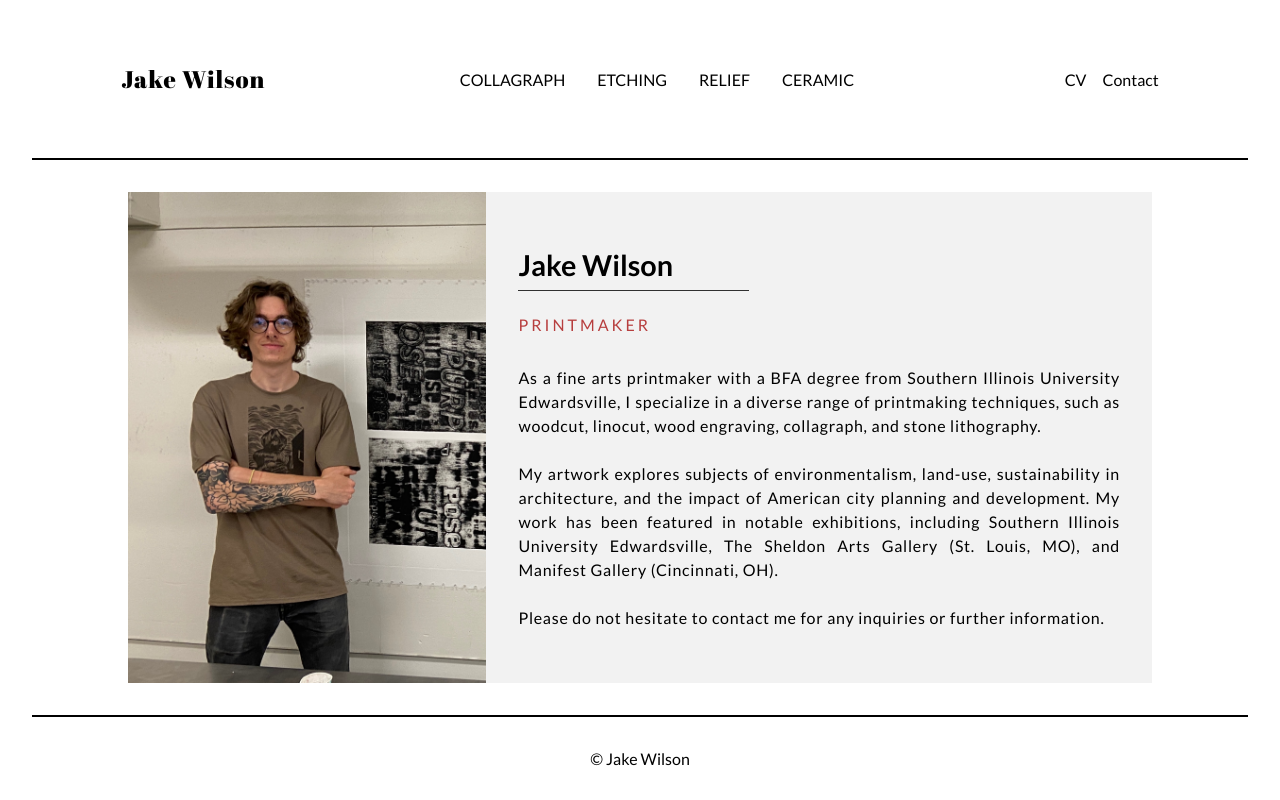
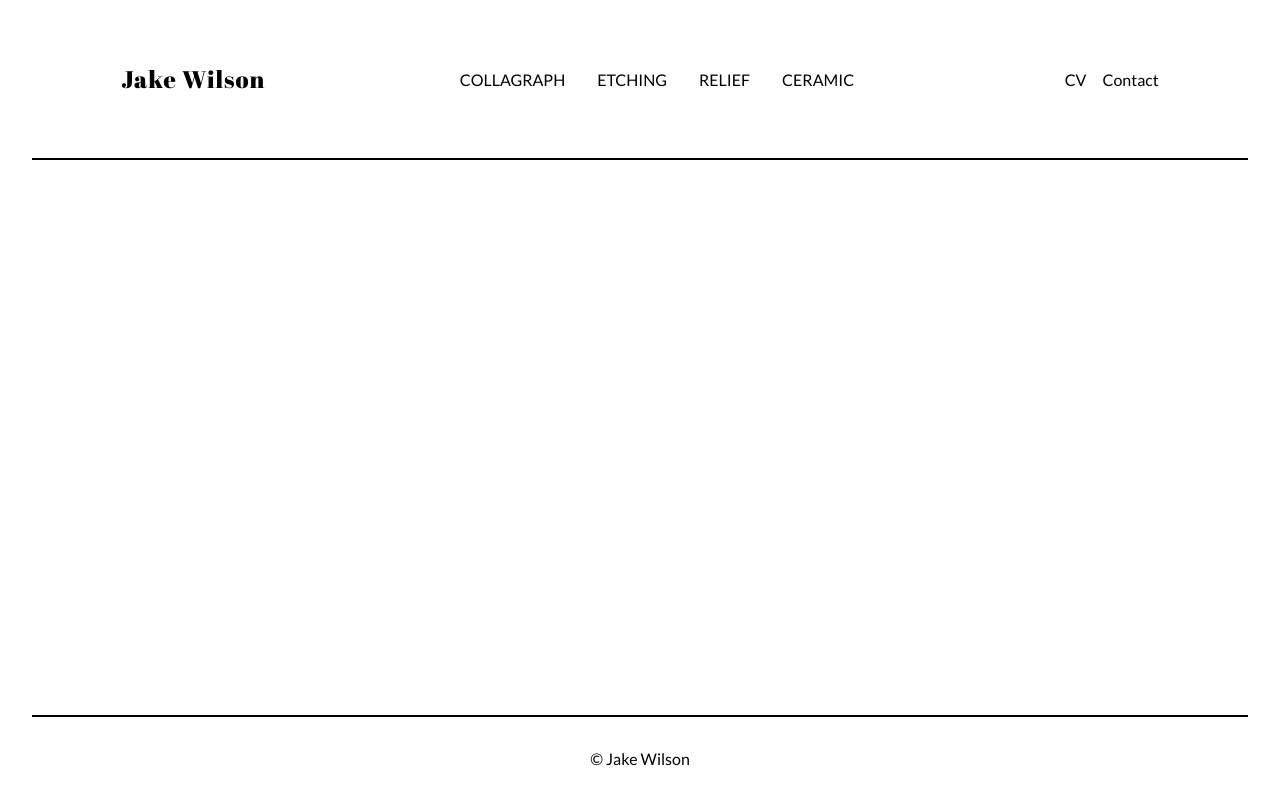
Before and after one commit to stephen-kern/Jake-Wilson-Portfolio, a React (Create React App) app: page / in a window 1280 px wide. Built offline with nearby package versions, Linux system fonts and the light colour scheme.

Commit message:
adjusted route in App and Header

```diff
--- a/package.json
+++ b/package.json
@@ -1,4 +1,5 @@
 {
+  "homepage": "https://stephen-kern.github.io/Jake-Wilson-Portfolio",
   "name": "jwp",
   "version": "0.1.0",
   "private": true,
@@ -20,6 +21,8 @@
     "web-vitals": "^2.1.4"
   },
   "scripts": {
+    "predeploy": "npm run build",
+    "deploy": "gh-pages -d build",
     "start": "react-scripts start",
     "build": "react-scripts build",
     "test": "react-scripts test",
@@ -44,6 +47,7 @@
     ]
   },
   "devDependencies": {
-    "dotenv-webpack": "^8.0.1"
+    "dotenv-webpack": "^8.0.1",
+    "gh-pages": "^5.0.0"
   }
 }
--- a/src/App.js
+++ b/src/App.js
@@ -19,7 +19,7 @@ const App = () => {
         <Header />
         <div className="container">
           <Routes>
-            <Route path="" element={<Home />}/>
+            <Route path="/Jake-Wilson-Portfolio" element={<Home />}/>
             <Route path="/collagraphs" element={<CollagraphGallery />}/>
             <Route path="/etchings" element={<EtchingsGallery />}></Route>
             <Route path="/relief" element={<ReliefGallery />}></Route>
--- a/src/components/Header/index.js
+++ b/src/components/Header/index.js
@@ -11,7 +11,7 @@ const Header = () => {
   return (
     <header>
       <div className="logo">
-        <Link to="/" className="logo">
+        <Link to="/Jake-Wilson-Portfolio" className="logo">
           Jake Wilson
         </Link>
       </div>
```
Also changed, not shown: 1 other file (tests, documents, lock files or other folders).
